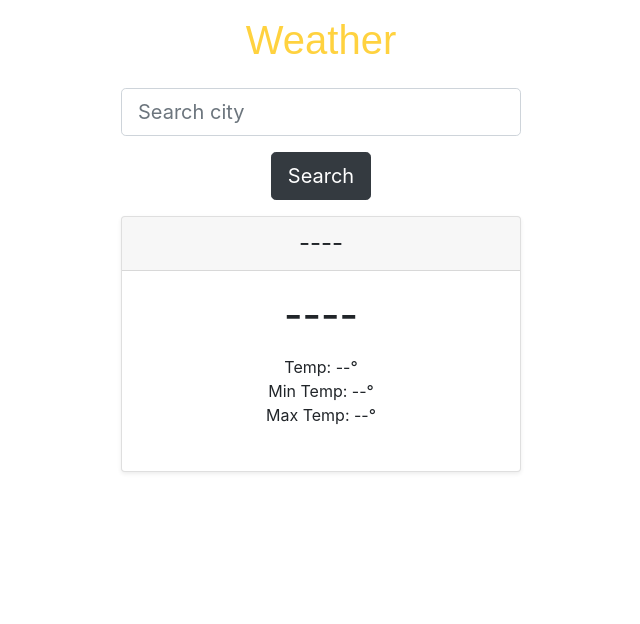
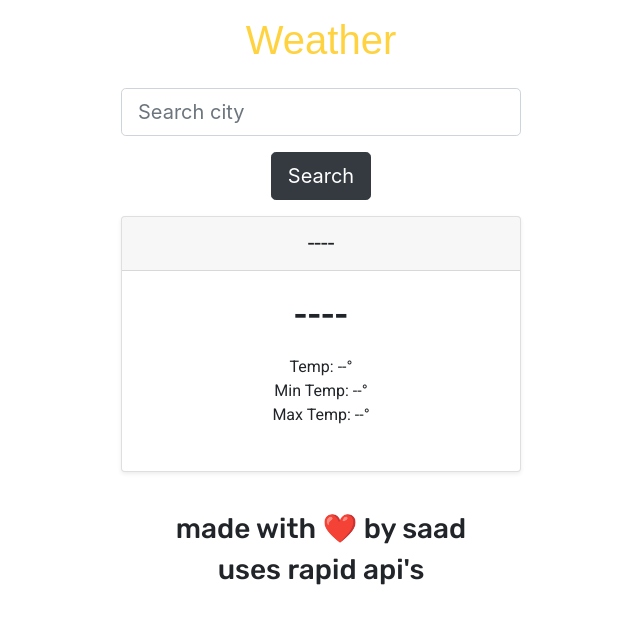
Before and after one commit to Saadansariii/mini-weather-app, a plain HTML site: page index.html in a window 1280 px wide. Shown: the whole page, without its empty margins (319-959 px from the left). Drawn offline with nearby package versions, Linux system fonts and the light colour scheme.

Commit message:
finish the project

```diff
--- a/index.html
+++ b/index.html
@@ -31,5 +31,9 @@
           </div>
         </div>
     </main>
+    <div id="footer">
+      <h3>made with ❤️ by saad</h3>
+      <h3>uses rapid api's</h3>
+    </div>
 </body>
 </html>
--- a/style.css
+++ b/style.css
@@ -1,3 +1,7 @@
+@import url('https://fonts.googleapis.com/css2?family=Poppins:ital,wght@0,100;0,200;0,400;0,500;0,600;0,700;1,400&family=Roboto:wght@300;400;500;700;900&family=Rubik:wght@400;500&display=swap');
+h1 ,h4 ,ul li {
+    font-family: 'Roboto', sans-serif;
+}
 #city-input, #weather-output {
     max-width: 400px;
     margin: 0 auto;
@@ -7,3 +11,8 @@
     color: #FFD23F;
     font-family: sans-serif;
 }
+
+#footer{
+    font-size: 1em;
+    font-family: 'Rubik', sans-serif;
+}
```
